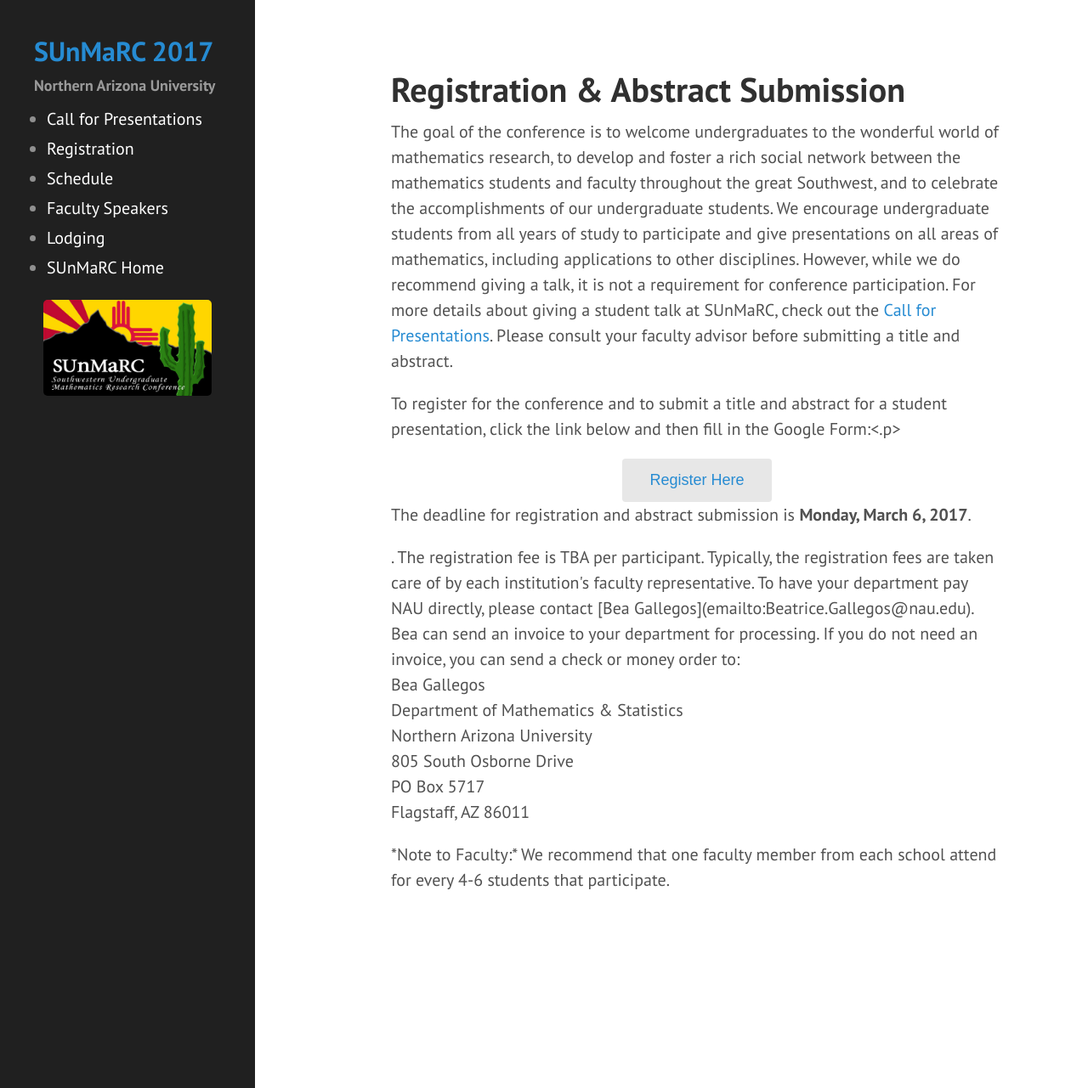
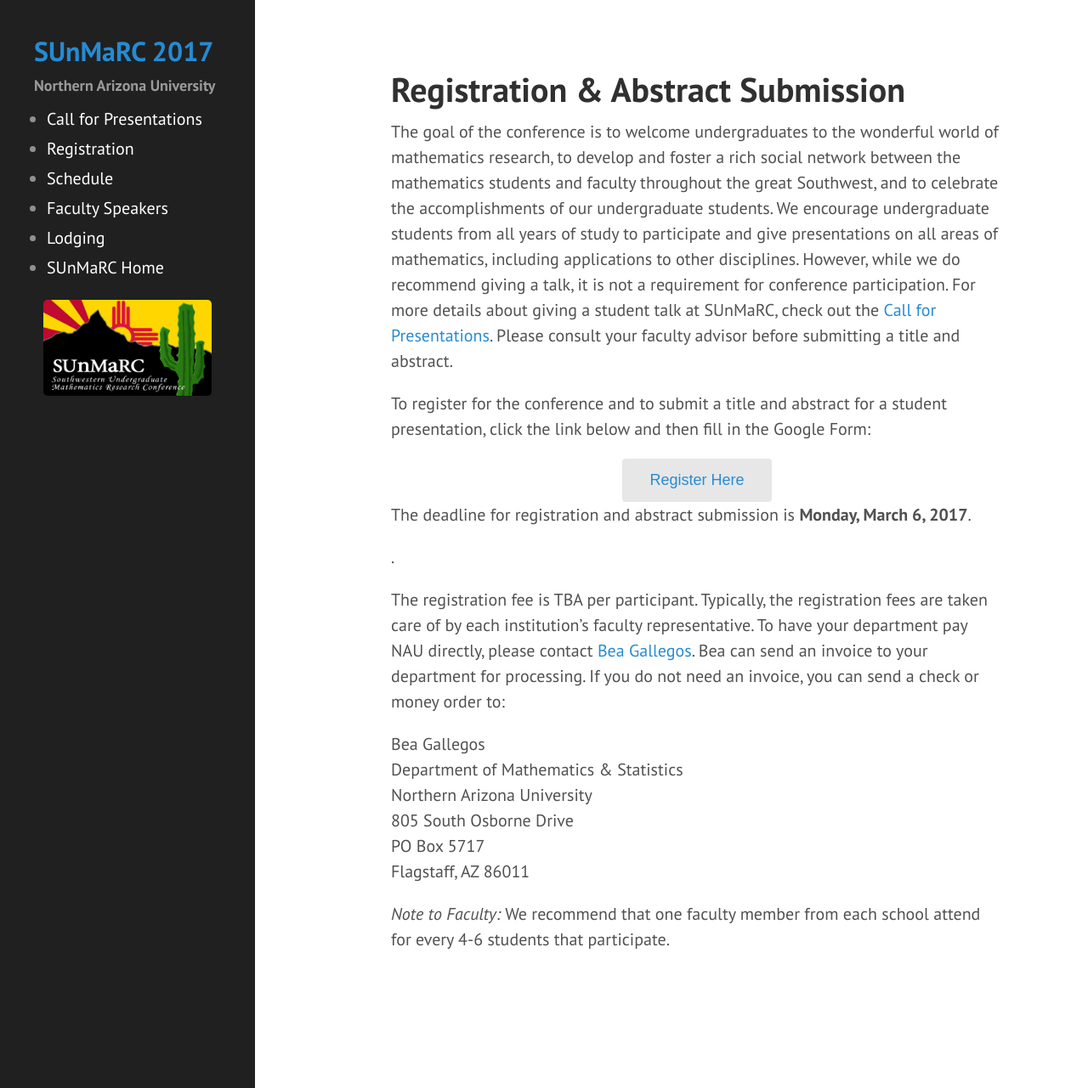
Before and after one commit to NAUMathStat/sunmarc2017, a Jekyll site: the page built from registration.md, in a window 1280 px wide and 1281 px high. Shown: the whole window at 85% size. Built offline with Jekyll 4.4.1, drawn with Linux system fonts in a browser that asks for light colours.

```diff
--- a/registration.md
+++ b/registration.md
@@ -5,7 +5,7 @@ title: Registration & Abstract Submission
 
 The goal of the conference is to welcome undergraduates to the wonderful world of mathematics research, to develop and foster a rich social network between the mathematics students and faculty throughout the great Southwest, and to celebrate the accomplishments of our undergraduate students. We encourage undergraduate students from all years of study to participate and give presentations on all areas of mathematics, including applications to other disciplines. However, while we do recommend giving a talk, it is not a requirement for conference participation. For more details about giving a student talk at SUnMaRC, check out the [Call for Presentations]({{ site.baseurl }}/call). Please consult your faculty advisor before submitting a title and abstract.
 
-<p>To register for the conference and to submit a title and abstract for a student presentation, click the link below and then fill in the Google Form:<.p>
+<p>To register for the conference and to submit a title and abstract for a student presentation, click the link below and then fill in the Google Form:</p>
 <center>
 <button class="button"><a href="https://docs.google.com/forms/d/e/1FAIpQLSf1aZG4ASJQ8EABRzNihwEokNmRRs9eiDKxTOps4isR26xJMw/viewform">Register Here</a></button>
 </center>
```
